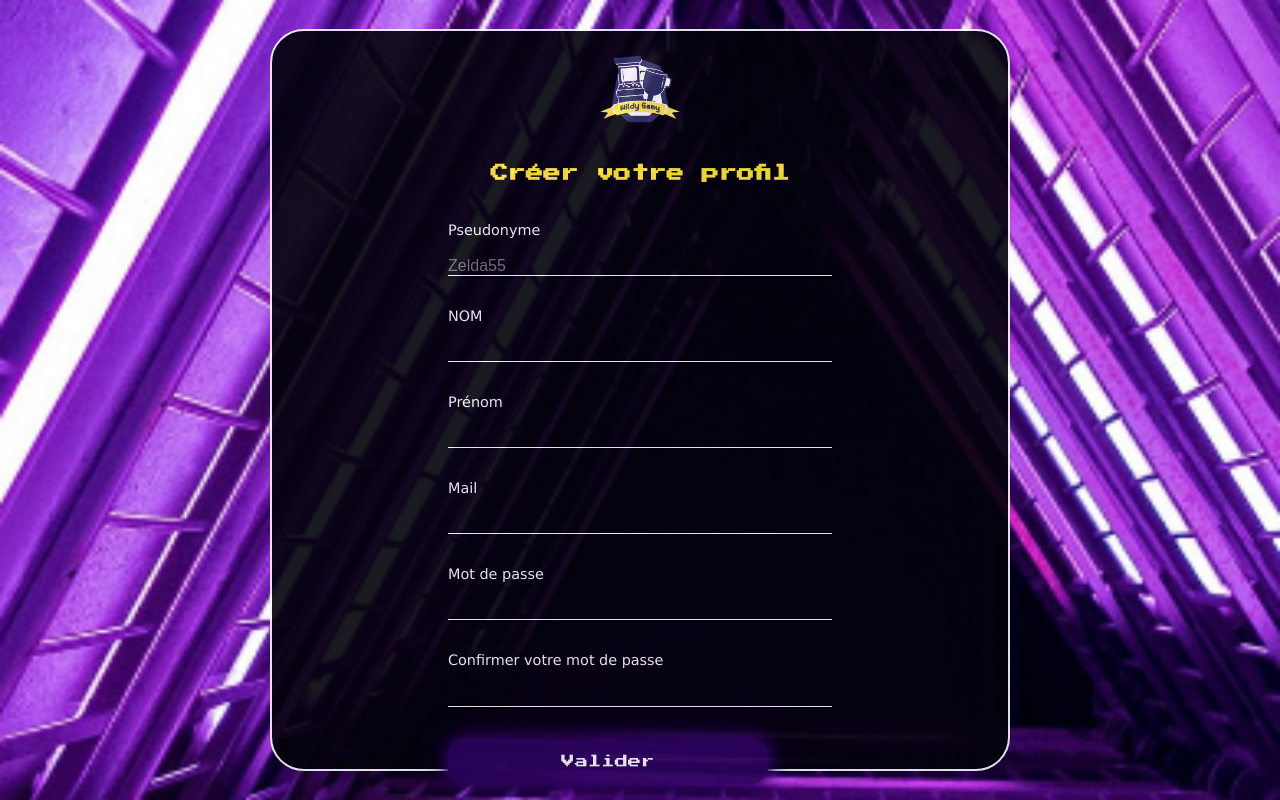
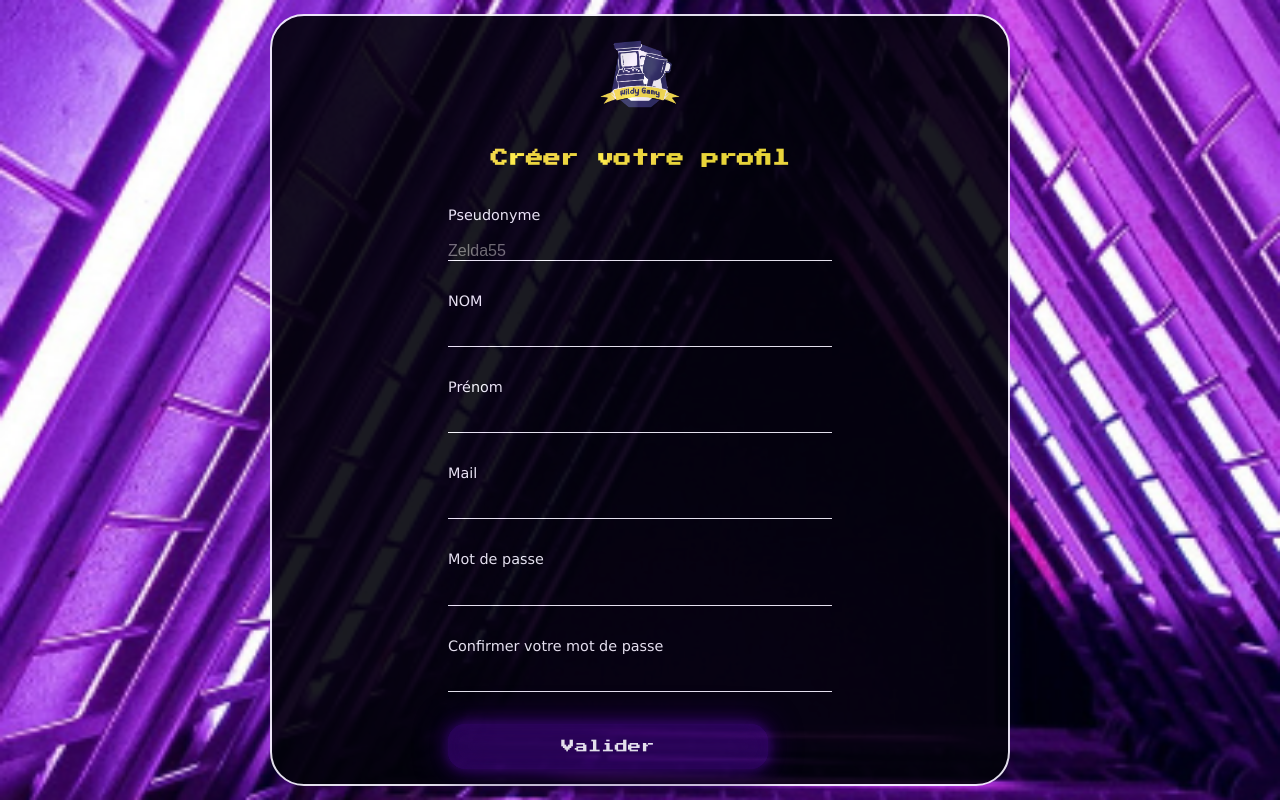
Before and after one commit to WildCodeSchool-2024-02/JS-lyon-0224-P3-wildygamy, a React (Vite) app in the folder client/: page /registration in a window 1280 px wide. Built offline with nearby package versions, Linux system fonts and the light colour scheme; no server answers.

Commit message:
divers corrections

```diff
--- a/client/src/pages/ConnectionPage/ConnectionPage.jsx
+++ b/client/src/pages/ConnectionPage/ConnectionPage.jsx
@@ -6,7 +6,7 @@ import { useUserContext } from "../../context/UseContext";
 
 export default function ConnectionPage() {
   const ApiUrl = import.meta.env.VITE_API_URL;
-  const {login} = useUserContext ();
+  const { login } = useUserContext();
   /* State to store the data in the form */
   const [connectionForm, setConnectionForm] = useState({
     username: "",
@@ -100,7 +100,7 @@ export default function ConnectionPage() {
         method: "post",
         headers: { "Content-Type": "application/json" },
         body: JSON.stringify(dataForm),
-        credentials:"include",
+        credentials: "include",
       });
 
       if (response.status === 200) {
@@ -179,7 +179,7 @@ export default function ConnectionPage() {
             aria-label="connection"
             onClick={handleSubmit}
           >
-            connection
+            connexion
           </button>
           <Link to="/registration">
             <button
--- a/client/src/pages/RegistrationPage/RegistrationPage.module.css
+++ b/client/src/pages/RegistrationPage/RegistrationPage.module.css
@@ -15,14 +15,15 @@
   background-color: var(--dark-color);
   opacity: 0.9;
   width: 67vw;
-  height: 92vh;
+  height: auto;
   border: var(--light-color) solid 2px;
   border-radius: 2.125rem;
   display: flex;
   flex-direction: column;
   align-items: center;
   justify-content: flex-start;
-  padding: 0.1rem 3rem 0 3rem;
+  padding: 0.1rem 3rem 0.1rem 3rem;
+  margin: 2rem;
 }
 
 .logoconnection {
@@ -37,6 +38,7 @@
   align-content: center;
   width: 28vh;
   gap: 1.2rem;
+  color: white;
 }
 
 .formRegistration h3 {
@@ -76,7 +78,7 @@
     inset 0 0 16px var(--main-color),
     0 0 32px var(--main-color),
     inset 0 0 32px var(--main-color);
-  margin-top: 0.8rem;
+  margin: 0.8rem 0rem 0.8rem 0;
 }
 
 .formRegistration button:hover {
```
Also changed, not shown: 1 other file (tests, documents, lock files or other folders).
